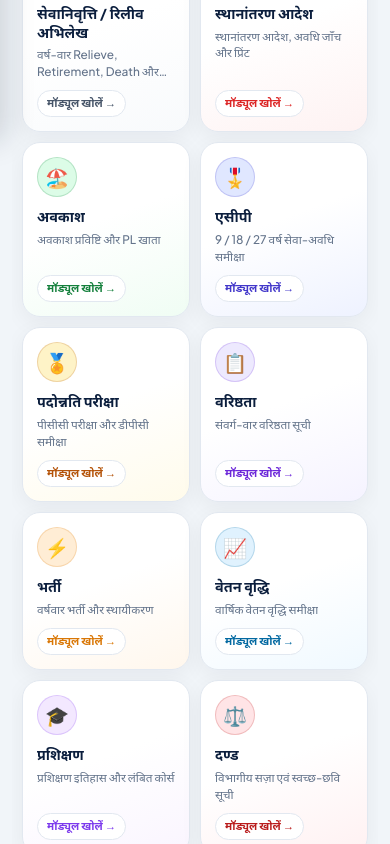
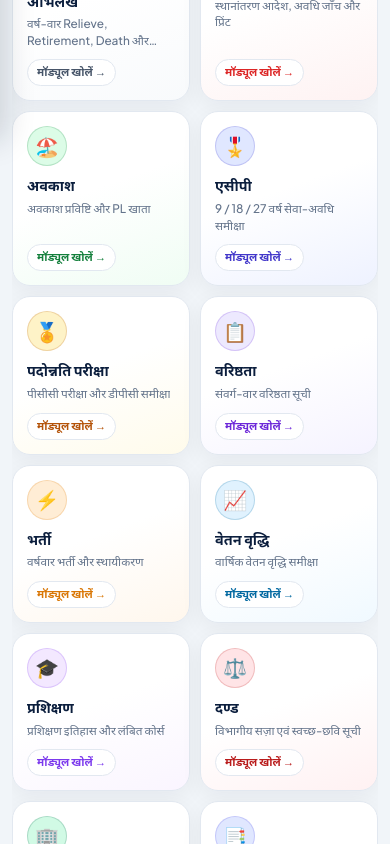
Before and after one commit to harshbanna4547-hub/Police-force-app, a React (Vite) app: page / in a window 390 px wide. Shown: the part 704-1548 px from the top of the page. Built offline with nearby package versions, Linux system fonts and the light colour scheme; no server answers.

Commit message:
Nov 25, 2026, 8:12 PM

```diff
--- a/src/App.css
+++ b/src/App.css
@@ -20,16 +20,19 @@
   color: var(--text);
 }
 
-/* === MAIN WORKSPACE COLUMN (मुख्य कार्यक्षेत्र - साइडबार अनुसार चौड़ाई) === */
+/* === MAIN WORKSPACE COLUMN (मुख्य कार्यक्षेत्र - 100% पूर्ण-चौड़ाई फ्लुइड लेआउट) === */
 .app-main-content {
   min-width: 0;
   width: calc(100% - 260px);
+  max-width: 100%;
   flex: 1;
+  margin: 0;
   margin-left: 260px;
+  padding: 14px 18px;
+  box-sizing: border-box;
   display: flex;
   flex-direction: column;
   gap: 16px;
-  padding: 16px 24px 28px;
   overflow-x: hidden;
   transition: margin-left 0.3s cubic-bezier(0.4, 0, 0.2, 1), width 0.3s cubic-bezier(0.4, 0, 0.2, 1);
 }
@@ -38,13 +41,15 @@
 .app-shell.is-sidebar-closed .app-main-content {
   margin-left: 0;
   width: 100%;
+  max-width: 100%;
 }
 
 .app-main-area {
   min-width: 0;
   width: 100%;
-  max-width: 1440px;
-  margin: 0 auto;
+  max-width: 100%;
+  margin: 0;
+  box-sizing: border-box;
   flex: 1;
   overflow-x: hidden;
 }
@@ -80,6 +85,7 @@
   .app-main-content.has-sidebar {
     margin-left: 0 !important;
     width: 100% !important;
+    max-width: 100% !important;
     padding: 10px 12px 22px;
     gap: 12px;
   }
--- a/src/index.css
+++ b/src/index.css
@@ -139,7 +139,9 @@ table {
 /* === 5. MOBILE & TABLET LAYOUT ADJUSTMENTS (मोबाइल / टैबलेट अनुकूलन) === */
 @media (max-width: 1024px) {
   .app-main-area {
-    padding: clamp(10px, 2vw, 18px) !important;
+    width: 100%;
+    max-width: 100%;
+    padding: 0 !important;
   }
 }
 
@@ -160,7 +162,9 @@ table {
 
   .app-main-area {
     min-width: 0;
-    padding: clamp(10px, 2.5vw, 14px) !important;
+    width: 100%;
+    max-width: 100%;
+    padding: 0 !important;
   }
 
   .app-main-area footer,
--- a/src/layout/DashboardBento.css
+++ b/src/layout/DashboardBento.css
@@ -4,6 +4,9 @@
    ========================================================================== */
 
 .bento-dashboard-section {
+  width: 100%;
+  max-width: 100%;
+  box-sizing: border-box;
   padding: 6px 0 28px;
 }
 
@@ -32,6 +35,9 @@
 
 /* === RESPONSIVE BENTO GRID === */
 .bento-card-grid {
+  width: 100%;
+  max-width: 100%;
+  box-sizing: border-box;
   display: grid;
   grid-template-columns: repeat(auto-fill, minmax(255px, 1fr));
   gap: 18px;
--- a/src/layout/StatCards.css
+++ b/src/layout/StatCards.css
@@ -5,8 +5,9 @@
 
 .portal-kpi-showcase {
   width: 100%;
-  max-width: 1440px;
-  margin: 0 auto;
+  max-width: 100%;
+  margin: 0;
+  box-sizing: border-box;
   padding: 22px 24px 24px;
   background: linear-gradient(135deg, #0f172a 0%, #1e3a8a 100%);
   border-radius: var(--radius-hero, 24px);
--- a/src/layout/TopHeader.css
+++ b/src/layout/TopHeader.css
@@ -4,11 +4,12 @@
 
 .portal-top-header {
   position: sticky;
-  top: 12px;
+  top: 10px;
   z-index: 900;
   width: 100%;
-  max-width: 1440px;
-  margin: 0 auto;
+  max-width: 100%;
+  margin: 0;
+  box-sizing: border-box;
   padding: 12px 20px;
   display: grid;
   grid-template-columns: 1fr auto 1fr;
--- a/src/modules/10_bharti/bharti.css
+++ b/src/modules/10_bharti/bharti.css
@@ -5,7 +5,8 @@
   display: grid;
   grid-template-columns: repeat(auto-fit, minmax(220px, 1fr));
   gap: 12px;
-  max-width: 850px;
+  width: 100%;
+  max-width: 100%;
 }
 
 .bharti-field label {
--- a/src/shared/sharedModule.css
+++ b/src/shared/sharedModule.css
@@ -11,9 +11,12 @@
 }
 
 .module-panel {
+  width: 100%;
+  max-width: 100%;
+  box-sizing: border-box;
   background-color: var(--surface-raised, #ffffff);
   border-radius: var(--radius-card, 22px);
-  padding: 22px;
+  padding: 20px;
   border: 1px solid var(--border, #e2e8f0);
   box-shadow: var(--shadow-card);
 }
```
